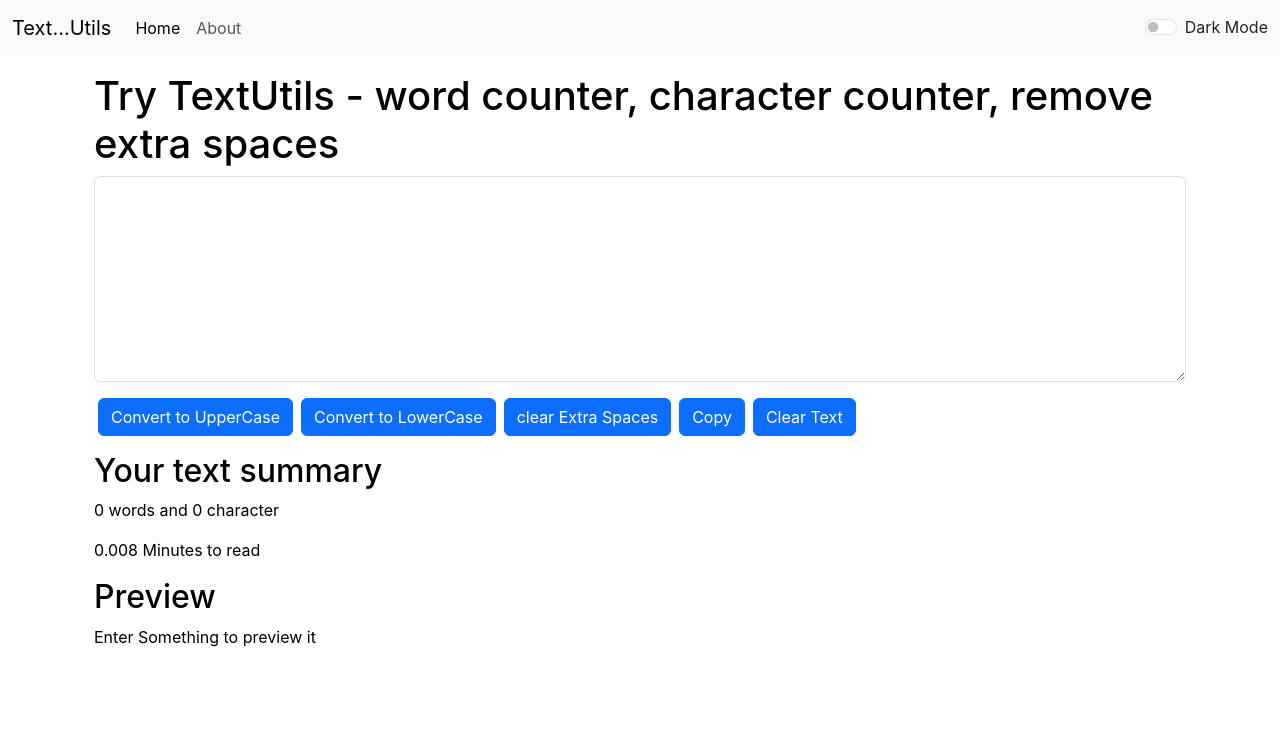
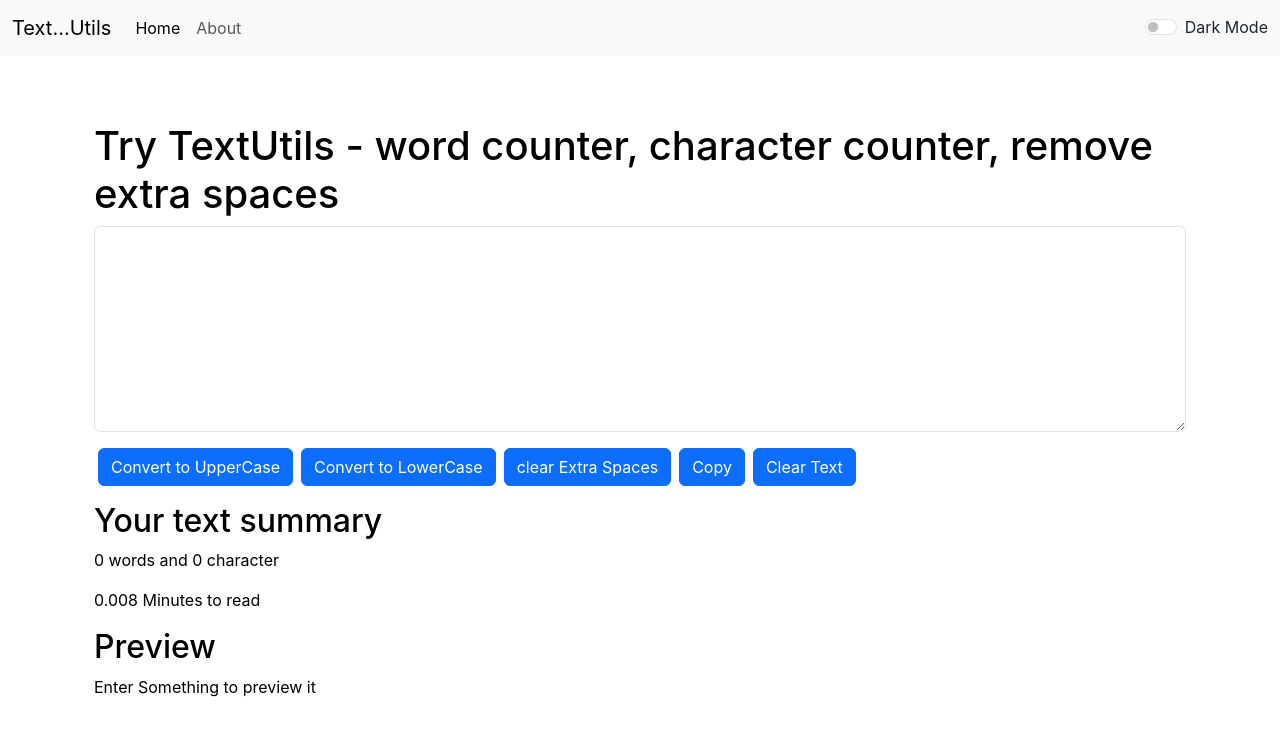
Before and after one commit to AnkitSheokeen/TextUtils, a React (Create React App) app: page / in a window 1280 px wide. Shown: the top 736 px of the page. Built offline with nearby package versions, Linux system fonts and the light colour scheme.

Commit message:
give <div> space to alerts

```diff
--- a/src/components/Alert.js
+++ b/src/components/Alert.js
@@ -2,11 +2,13 @@
 
 export default function Alert(props) {
   return (
-    props.alert && <div>
+    <div style ={{height: '50px'}}>
+    {props.alert && <div>
       <div className={`alert alert-${props.alert.type} alert-dismissible fade show`} role="alert">
         <strong>{props.alert.type}</strong>: {props.alert.msg}
         <button type="button" className="btn-close" data-bs-dismiss="alert" aria-label="Close"></button>
     </div>
+    </div>}
     </div>
   )
 }
```
